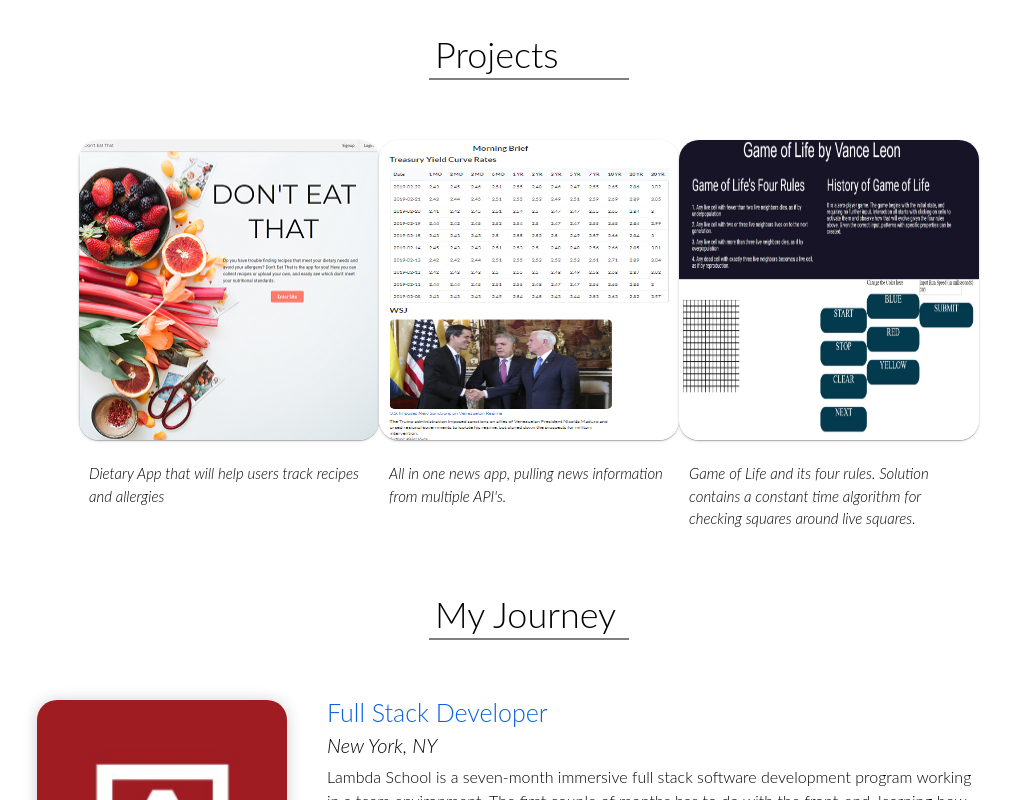
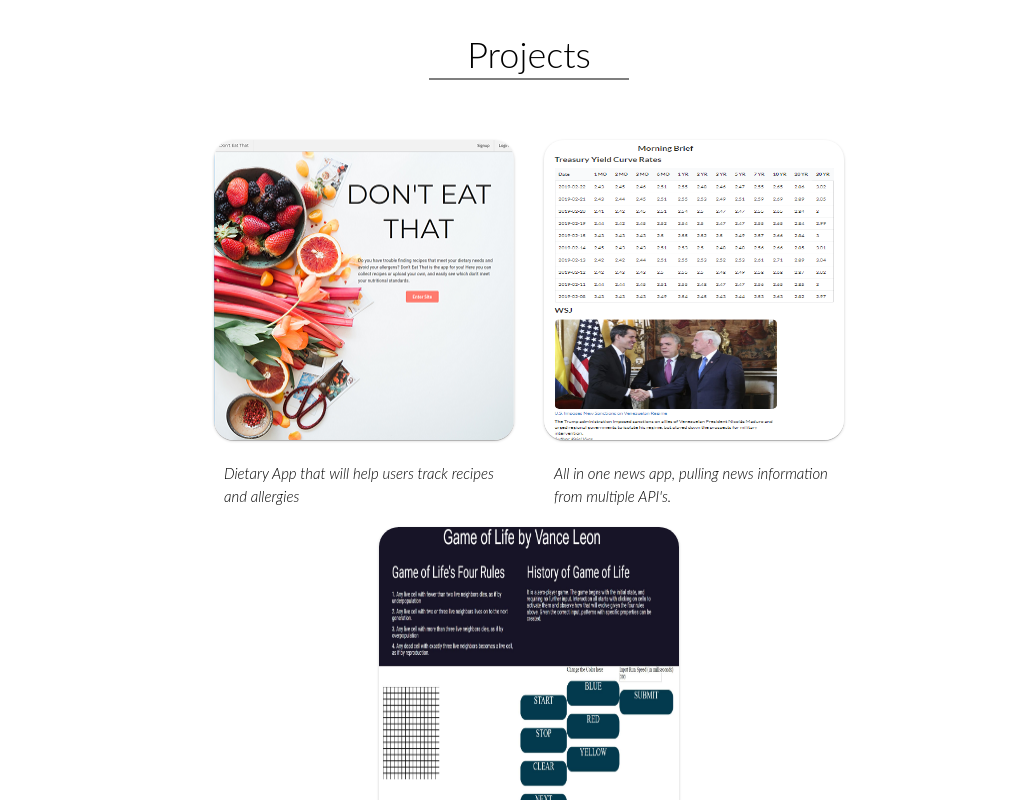
Before and after one commit to vanceleon/Portfolio_Site, a React (Create React App) app in the folder portfolio/: page / in a window 1280 px wide. Shown: the part 520-1320 px from the top of the page, without its empty margins (111-1122 px from the left). Built offline with nearby package versions, Linux system fonts and the light colour scheme.

Commit message:
centering and widths to 100%

```diff
--- a/portfolio/public/index.html
+++ b/portfolio/public/index.html
@@ -36,17 +36,6 @@
     <title>Vance Leon</title>
   </head>
   <body>
-    <noscript>You need to enable JavaScript to run this app.</noscript>
     <div id="root"></div>
-    <!--
-      This HTML file is a template.
-      If you open it directly in the browser, you will see an empty page.
-
-      You can add webfonts, meta tags, or analytics to this file.
-      The build step will place the bundled scripts into the <body> tag.
-
-      To begin the development, run `npm start` or `yarn start`.
-      To create a production bundle, use `npm run build` or `yarn build`.
-    -->
   </body>
 </html>
--- a/portfolio/src/Components/Projects.js
+++ b/portfolio/src/Components/Projects.js
@@ -27,11 +27,13 @@ class Projects extends Component {
           <div className='project-snippets'>
             {this.state.projectArr.map((project, i) => {
               return (
-                <div key={i}>
+                <div key={i}className='each-project'>
                   <a href={project.projectUrl}>
-
-
-                    <img className='project-snippet' src={project.image} alt='project-screenshot'/>
+                    <img
+                      className='project-snippet'
+                      src={project.image}
+                      alt='project-screenshot'
+                    />
                   </a>
                   <div className='description'>{project.description}</div>
                 </div>
--- a/portfolio/src/css/App.css
+++ b/portfolio/src/css/App.css
@@ -138,11 +138,11 @@ html {
 
 * {
   box-sizing: border-box;
-
 }
 
 .App {
   margin: 0 auto;
+  text-align: center;
   width: 100%;
 }
 
@@ -173,7 +173,6 @@ html {
   position: fixed;
   z-index: 20;
   width: 100%;
-
 }
 
 .nav-subContainer {
@@ -182,7 +181,6 @@ html {
   flex-direction: column;
   justify-content: center;
   align-items: center;
-
 }
 
 .navLinks {
@@ -193,7 +191,6 @@ html {
   /* line-height: 50px; */
   margin: 15px 0;
 }
-
 
 .parallax-headshot {
   min-height: 500px;
@@ -230,7 +227,7 @@ html {
   color: white;
   font-size: 8rem;
   font-weight: bold;
-  font-family: 'Sitka Heading', 'Century Schoolbook',sans-serif;
+  font-family: 'Sitka Heading', 'Century Schoolbook', sans-serif;
 }
 
 .experience-tabs {
@@ -269,7 +266,6 @@ html {
   box-shadow: 0 1px 15px 0 rgba(0, 0, 0, 0.2), 0 1px 0.5px 0 rgba(0, 0, 0, 0.19);
 }
 
-
 .company-info-desc {
   text-align: left;
   margin: 0 30px;
@@ -287,16 +283,6 @@ html {
   font-size: 2rem;
   margin: 10px 0;
   font-style: italic;
-}
-
-.description {
-  font-size: 1.5rem;
-  line-height: 1.5;
-  text-align: left;
-  padding: 10px;
-  width: 300px;
-  font-style: italic;
-  font-family: 'Lato Light', sans-serif;
 }
 
 .project-tabs h1 {
@@ -319,11 +305,25 @@ html {
   margin: 20px 0 40px 0;
 }
 
+.each-project {
+  padding: 0 15px;
+}
+
 .project-snippet {
   width: 300px;
   height: 300px;
   border-radius: 20px;
   box-shadow: 0 1px 3px 0 rgba(0, 0, 0, 0.2), 0 1px 0.5px 0 rgba(0, 0, 0, 0.19);
+}
+
+.description {
+  font-size: 1.5rem;
+  line-height: 1.5;
+  text-align: left;
+  padding: 10px;
+  width: 300px;
+  font-style: italic;
+  font-family: 'Lato Light', sans-serif;
 }
 
 .footer {
@@ -344,7 +344,6 @@ html {
   color: white;
   text-align: right;
 }
-
 
 .contact-info {
   align-items: center;
@@ -388,7 +387,6 @@ html {
 
   .project-snippet {
     margin: 10px 0;
-
   }
 
   .footer {
@@ -398,13 +396,11 @@ html {
     /*    padding: 20px; */
   }
 
-
   .footer-quote h1 {
     text-align: center;
   }
 
   .contact-info {
-
     flex-wrap: wrap;
     justify-content: space-evenly;
     padding: 20px 0;
@@ -431,8 +427,6 @@ html {
 }
 
 @media (max-width: 720px) {
-
-
   .App {
     width: 100%;
     /* min-width: 480px; */
@@ -446,6 +440,11 @@ html {
 
   } */
 
+  .parallax-container {
+    width: 100%;
+    margin: 0 auto;
+  }
+
   .header-height {
     height: 100vh;
     display: flex;
@@ -453,13 +452,11 @@ html {
     align-items: center;
   }
 
-
   .project-tabs {
     width: 100%;
 
     /* padding: 20px; */
   }
-
 
   .project-snippets {
     display: flex;
@@ -468,17 +465,20 @@ html {
     margin: 20px 0 40px 0;
   }
 
+  .each-project {
+    justify-content: center;
+    padding: 0;
+  }
+
   .project-snippet {
     margin: 10px 0;
     width: 400px;
     height: 400px;
   }
 
-
   .experience-tabs {
     width: 100%;
     min-width: 0;
-
   }
 
   .role {
@@ -502,6 +502,11 @@ html {
     margin: 0 0 10px 0;
   }
 
+  .footer {
+    margin: 0 auto;
+    width: 100%;
+  }
+
   .company-info {
     width: 400px;
     margin: 0 auto;
@@ -509,13 +514,8 @@ html {
   .contact-info {
     width: 80%;
   }
-
-
-
-
-
 }
 
-#loadOverlay{
+#loadOverlay {
   display: none;
 }
```
Lines whose indentation alone changed are shown as unchanged.
